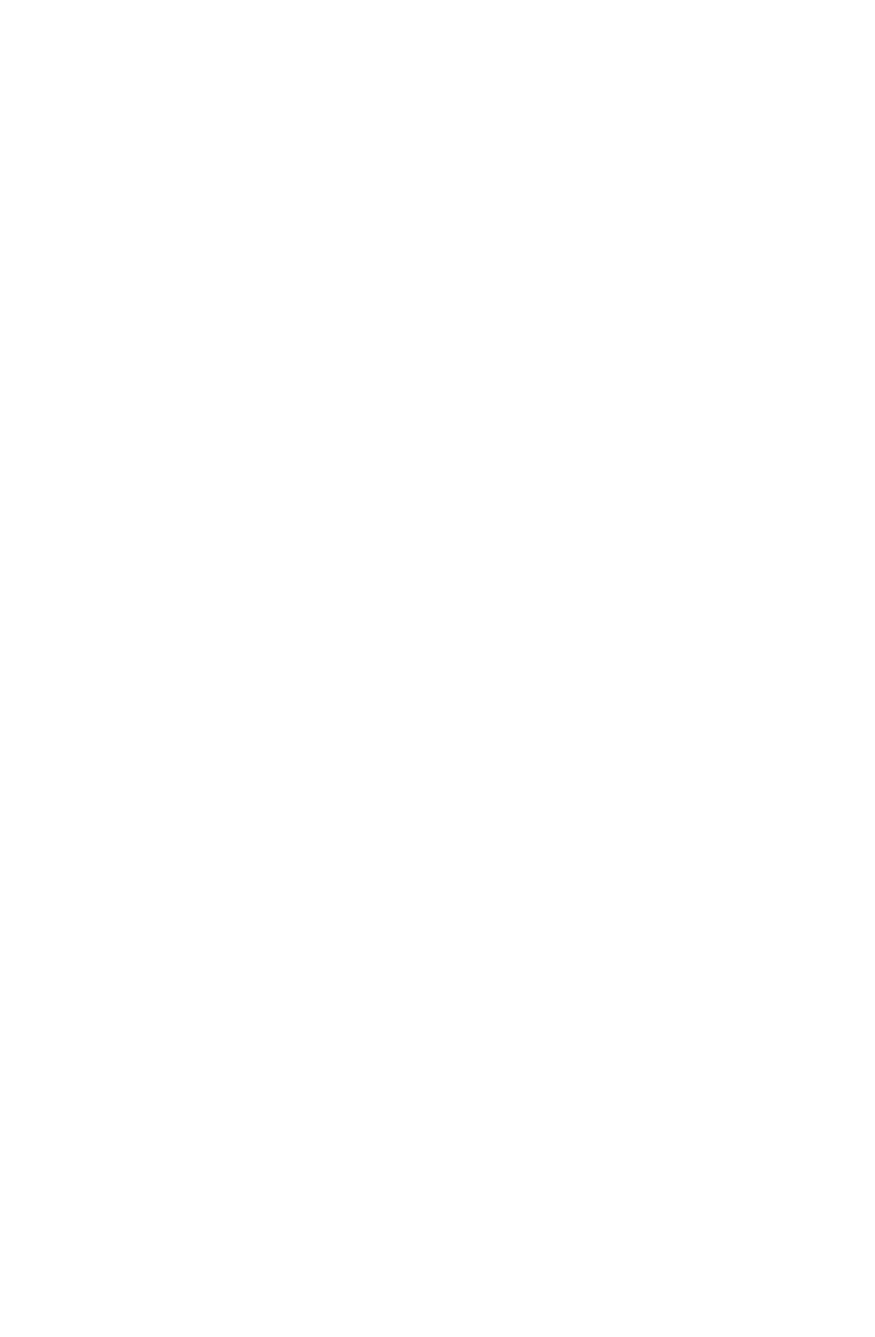
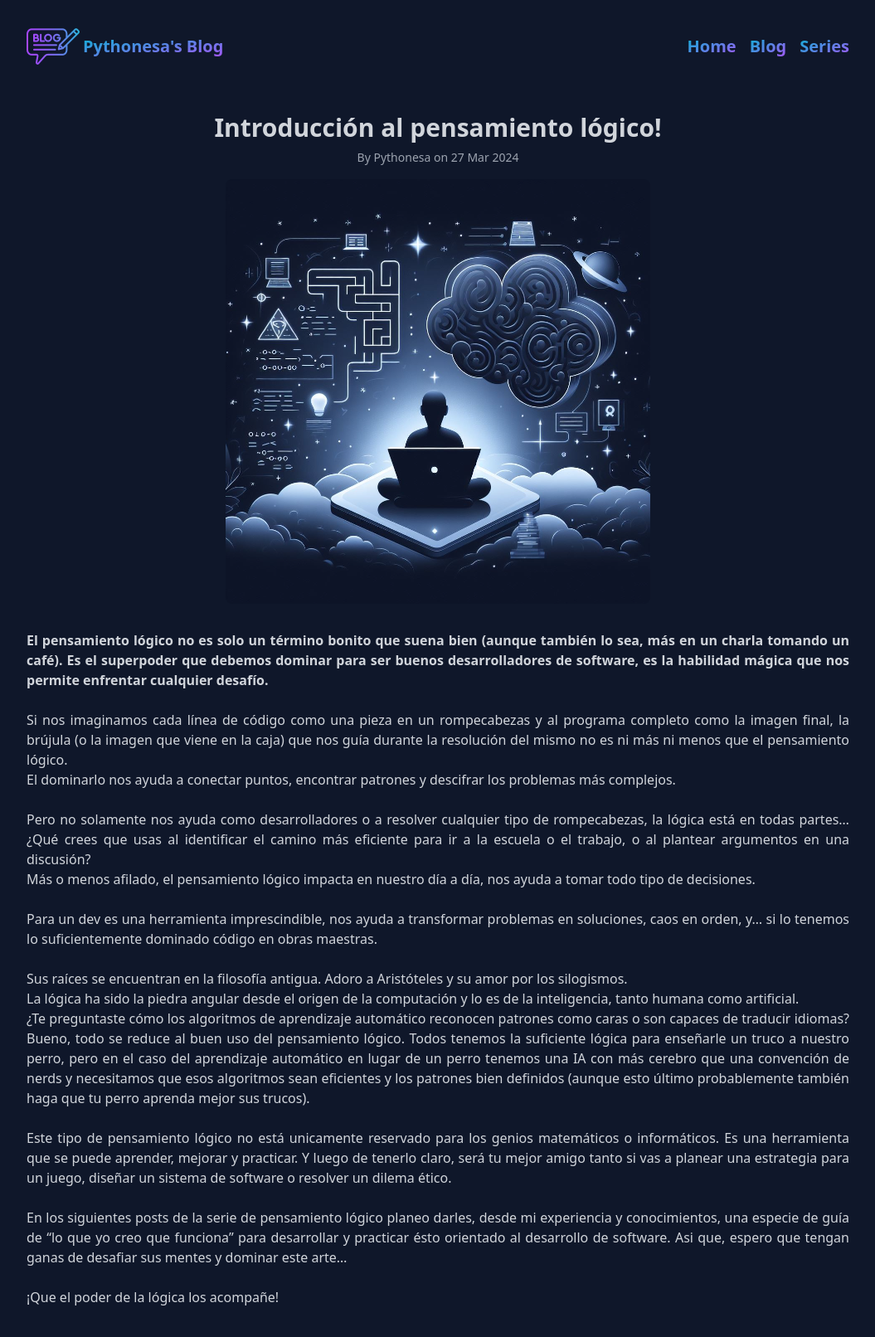
Before and after one commit to Pythonesa/blognesa, an Astro site: page /blog/intro-pensamiento-logico in a window 1280 px wide. Before the commit this address had no page. Shown: the whole page at 83% size, without its empty margins (112-1167 px from the left). Before the commit the page ends 800 px from the top, so only its background shows below. Built offline with nearby package versions, Linux system fonts and the light colour scheme; Astro itself is replaced by a stand-in of ours.

Commit message:
:bento: add post introducción al pensamiento lógico

```diff
--- /dev/null
+++ b/src/pages/blog/intro-pensamiento-logico.md
@@ -0,0 +1,47 @@
+---
+title: Introducción al pensamiento lógico!
+description: El superpoder que cualquier dev debería dominar...
+date: 2024-03-27
+imgSrc: "/assets/images/_posts/intro_pensamiento_logico.png"
+imgAlt: "Persona utilizando una computadora portátil entre nubes, con símbolos de tecnología y el mundo digital, destacando la unión de la inteligencia humana y artificial."
+layout: "@/layouts/BasePost.astro"
+---
+**El pensamiento lógico no es solo un término bonito que suena bien (aunque también lo sea, más en un charla tomando un café). Es el superpoder que debemos dominar para ser buenos desarrolladores de software, es la habilidad mágica que nos permite enfrentar cualquier desafío.**
+
+</br>
+
+Si nos imaginamos cada línea de código como una pieza en un rompecabezas y al programa completo como la imagen final, la brújula (o la imagen que viene en la caja) que nos guía durante la resolución del mismo no es ni más ni menos que el pensamiento lógico.
+
+El dominarlo nos ayuda a conectar puntos, encontrar patrones y descifrar los problemas más complejos.
+
+</br>
+
+Pero no solamente nos ayuda como desarrolladores o a resolver cualquier tipo de rompecabezas, la lógica está en todas partes... ¿Qué crees que usas al identificar el camino más eficiente para ir a la escuela o el trabajo, o al plantear argumentos en una discusión?
+
+Más o menos afilado, el pensamiento lógico impacta en nuestro día a día, nos ayuda a tomar todo tipo de decisiones.
+
+</br>
+
+Para un dev es una herramienta imprescindible, nos ayuda a transformar problemas en soluciones, caos en orden, y... si lo tenemos lo suficientemente dominado código en obras maestras.
+
+</br>
+
+Sus raíces se encuentran en la filosofía antigua. Adoro a Aristóteles y su amor por los silogismos.
+
+La lógica ha sido la piedra angular desde el origen de la computación y lo es de la inteligencia, tanto humana como artificial.
+
+¿Te preguntaste cómo los algoritmos de aprendizaje automático reconocen patrones como caras o son capaces de traducir idiomas? Bueno, todo se reduce al buen uso del pensamiento lógico. Todos tenemos la suficiente lógica para enseñarle un truco a nuestro perro, pero en el caso del aprendizaje automático en lugar de un perro tenemos una IA con más cerebro que una convención de nerds y necesitamos que esos algoritmos sean eficientes y los patrones bien definidos (aunque esto último probablemente también haga que tu perro aprenda mejor sus trucos).
+
+</br>
+
+Este tipo de pensamiento lógico no está unicamente reservado para los genios matemáticos o informáticos. Es una herramienta que se puede aprender, mejorar y practicar. Y luego de tenerlo claro, será tu mejor amigo tanto si vas a planear una estrategia para un juego, diseñar un sistema de software o resolver un dilema ético.
+
+</br>
+
+En los siguientes posts de la serie de pensamiento lógico planeo darles, desde mi experiencia y conocimientos, una especie de guía de "lo que yo creo que funciona" para desarrollar y practicar ésto orientado al desarrollo de software. Asi que, espero que tengan ganas de desafiar sus mentes y dominar este arte...
+
+</br>
+
+¡Que el poder de la lógica los acompañe!
+
+</br>
--- a/src/pages/series/pensamiento_logico.astro
+++ b/src/pages/series/pensamiento_logico.astro
@@ -9,6 +9,6 @@ import BaseSerie from "@/layouts/BaseSerie.astro";
     imgAlt="Portada de libro con diseño mecánico y astronómico que simboliza la profundidad del conocimiento."
 >
     <ol class="list-decimal list-inside">
-        <li></li>
+        <li><a href="/blog/intro-pensamiento-logico">Introducción</a></li>
     </ol>
 </BaseSerie>
--- a/src/partials/Navbar.tsx
+++ b/src/partials/Navbar.tsx
@@ -13,6 +13,7 @@ export default function Navbar() {
                 <NavMenu>
                     <NavMenuItem href="/">Home</NavMenuItem>
                     <NavMenuItem href="/blog">Blog</NavMenuItem>
+                    <NavMenuItem href="/series">Series</NavMenuItem>
                 </NavMenu>
             </HeaderTwoColumns>
         </Section>
```
Also changed, not shown: public/assets/images/_posts/intro_pensamiento_logico.png (added).
